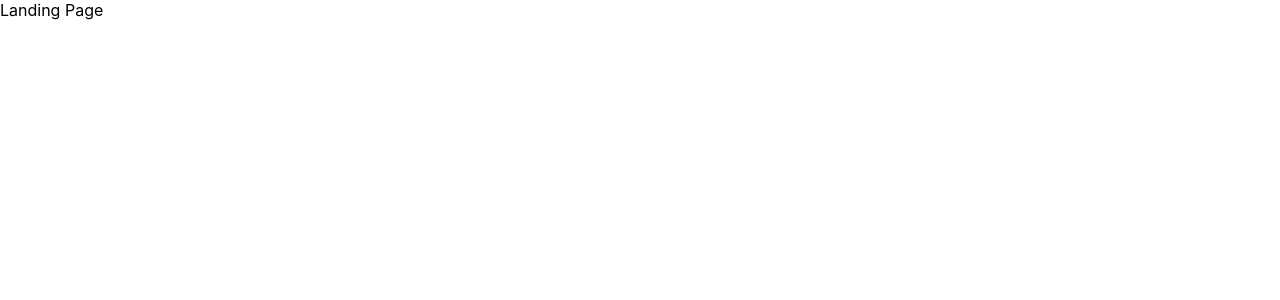
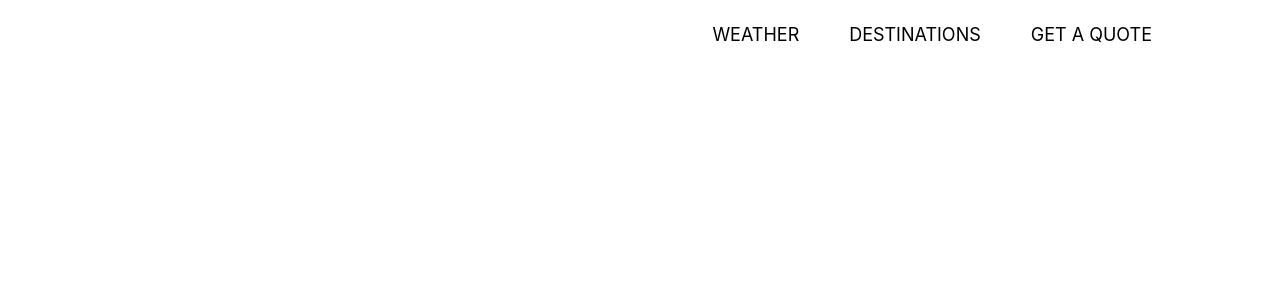
Before and after one commit to ashoksubramanium98/travellingclientapp, a React (Create React App) app: page / in a window 1280 px wide. Shown: the top 300 px of the page. Built offline with nearby package versions, Linux system fonts and the light colour scheme.

Commit message:
#Add header

```diff
--- a/src/Components/LandingPage/index.js
+++ b/src/Components/LandingPage/index.js
@@ -1,8 +1,9 @@
 import React from 'react';
+import Header from '../Ui/Header';
 
 const LandingPage = () => (
     <div>
-      	Landing Page
+        <Header />
     </div>
 );
 
--- /dev/null
+++ b/src/Components/Ui/Header/index.js
@@ -0,0 +1,20 @@
+import React from 'react';
+import {HeaderOuter, HeaderInner, HeaderNavOptions, NavOption} from './styles';
+
+let navOptions = [
+    {label: 'Weather', value: 'weather'},
+    {label: 'Destinations', value: 'destinations'},
+    {label: 'Get A Quote', value: 'getAQuote'}
+];
+
+const Header = () => (
+    <HeaderOuter>
+        <HeaderInner>
+            <HeaderNavOptions>
+                {navOptions.map(({label, value}) => <NavOption key={value}>{label.toUpperCase()}</NavOption>)}
+            </HeaderNavOptions>
+        </HeaderInner>
+    </HeaderOuter>
+);
+
+export default Header;
--- /dev/null
+++ b/src/Components/Ui/Header/styles/index.js
@@ -0,0 +1,38 @@
+import styled from "styled-components";
+
+export const HeaderOuter = styled.div`
+    width: 100%;
+    background: #fff;
+`;
+
+export const HeaderInner = styled.div`
+    width: 80%;
+    margin: 0 auto;
+    @media(max-width: 1200px){
+        width: 96%;
+    }
+`;
+
+export const HeaderNavOptions = styled.div`
+    display: flex;
+    justify-content: flex-end;
+    @media(max-width: 600px){
+        justify-content: center;
+    }
+`;
+
+export const NavOption = styled.h4`
+    font-weight: 400;
+    margin-right: 50px;
+    font-size: 18px;
+    :last-child{
+        margin-right: 0;
+    }
+    @media(max-width: 600px){
+        margin-right: 20px;
+        font-size: 16px;
+    }
+    @media(max-width: 360px){
+        font-size: 14px;
+    }
+`;
```
